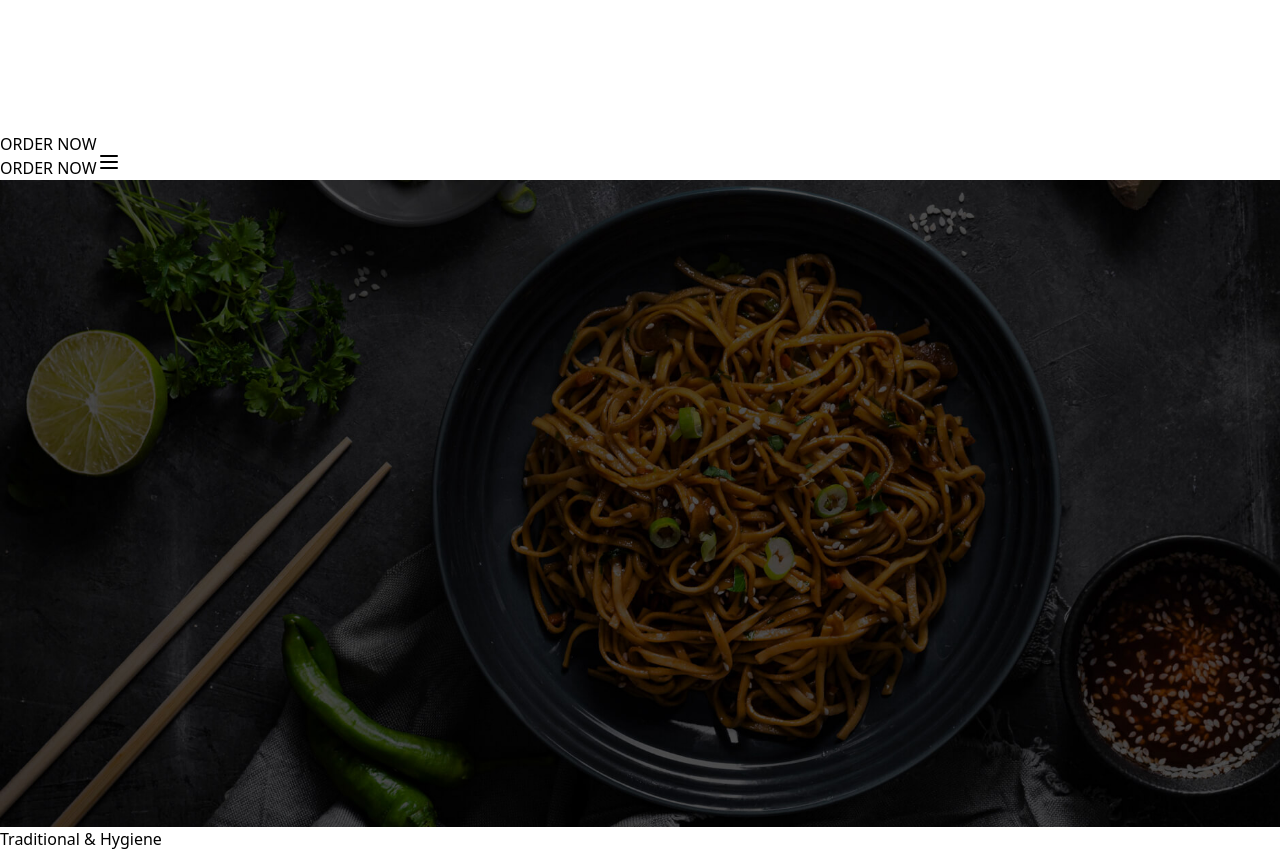
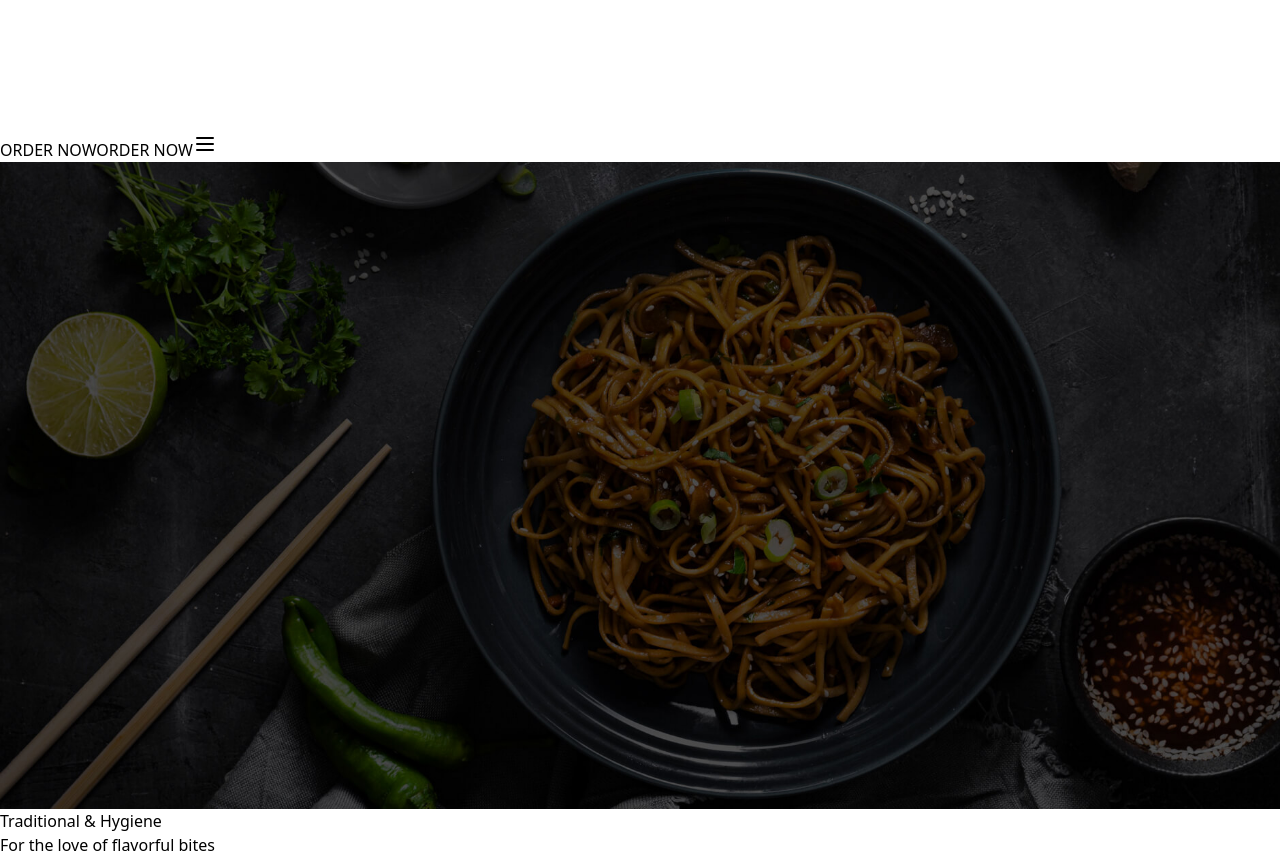
Before and after one commit to mous9270/tollywoodbites2, a React (Vite) app: page / in a window 1280 px wide. Shown: the part 1340-2193 px from the top of the page. Built offline with nearby package versions, Linux system fonts and the light colour scheme.

Commit message:
the buttons are updated

```diff
--- a/src/components/AnimatedButton.jsx
+++ b/src/components/AnimatedButton.jsx
@@ -1,19 +1,93 @@
-import React from 'react';
+import { useState } from 'react';
 
-const AnimatedButton = ({ children, secondary }) => {
+const AnimatedButton = ({
+  children,
+  secondary = false,
+  className = ""
+}) => {
+  const [isHovered, setIsHovered] = useState(false);
+
+  // Updated colors to use #FBA40E
+  const baseColors = secondary
+    ? {
+        background: 'bg-[#FBA40E]',  // Using the custom color for secondary
+        text: 'text-black',
+        border: 'border-[#FBA40E]',
+        hoverText: 'text-white'
+      }
+    : {
+        background: 'bg-transparent',
+        text: 'text-[#FBA40E]',      // Using the custom color for primary
+        border: 'border-[#FBA40E]',
+        hoverText: 'text-black'
+      };
+
   return (
-      <button className={`
-        relative overflow-hidden px-8 py-4 border-2
-        ${secondary ? 'bg-[#FBA40E] text-black border-[#FBA40E]' : 'border-[#FBA40E] text-[#FBA40E]'}
-        text-sm font-bold tracking-wider group
-      `}>
-        <div className="relative z-10 transition-transform duration-300 group-hover:-translate-y-10">
+    <button
+      className={`
+        relative overflow-hidden
+        px-16 py-4
+        border-2
+        font-bold
+        text-sm
+        tracking-widest
+        uppercase
+        transition-colors
+        duration-500
+        ${baseColors.background}
+        ${baseColors.text}
+        ${baseColors.border}
+        ${className}
+      `}
+      onMouseEnter={() => setIsHovered(true)}
+      onMouseLeave={() => setIsHovered(false)}
+    >
+      {/* Circle reveal background */}
+      <div
+        className={`
+          absolute
+          left-1/2
+          -translate-x-1/2
+          w-[300%]
+          aspect-square
+          rounded-full
+          transition-all
+          duration-500
+          ${secondary ? 'bg-black' : 'bg-[#FBA40E]'}
+          ${isHovered ? 'bottom-[-150%]' : 'bottom-full'}
+        `}
+      />
+
+      {/* Main text */}
+      <span
+        className={`
+          relative
+          block
+          transition-transform
+          duration-500
+          z-10
+          ${isHovered ? '-translate-y-12' : 'translate-y-0'}
+        `}
+      >
         {children}
-        </div>
-        <div className="absolute z-10 w-full text-center transition-all duration-300 -top-10 group-hover:translate-y-10">
+      </span>
+
+      {/* Hidden text that slides up */}
+      <span
+        className={`
+          absolute
+          w-full
+          left-0
+          transition-transform
+          duration-500
+          z-10
+          ${isHovered ? '-translate-y-5' : 'translate-y-10'}
+          ${baseColors.hoverText}
+        `}
+        aria-hidden="true"
+      >
         {children}
-        </div>
-        <div className="absolute inset-0 w-[200%] h-[200%] -bottom-full left-1/2 -translate-x-1/2 rounded-[50%] bg-[#FBA40E] transition-all duration-500 group-hover:-bottom-1/2" />
+      </span>
     </button>
   );
 };
```
Also changed, not shown: src/components/OrderButton.jsx (indentation only). Lines whose indentation alone changed are shown as unchanged.
